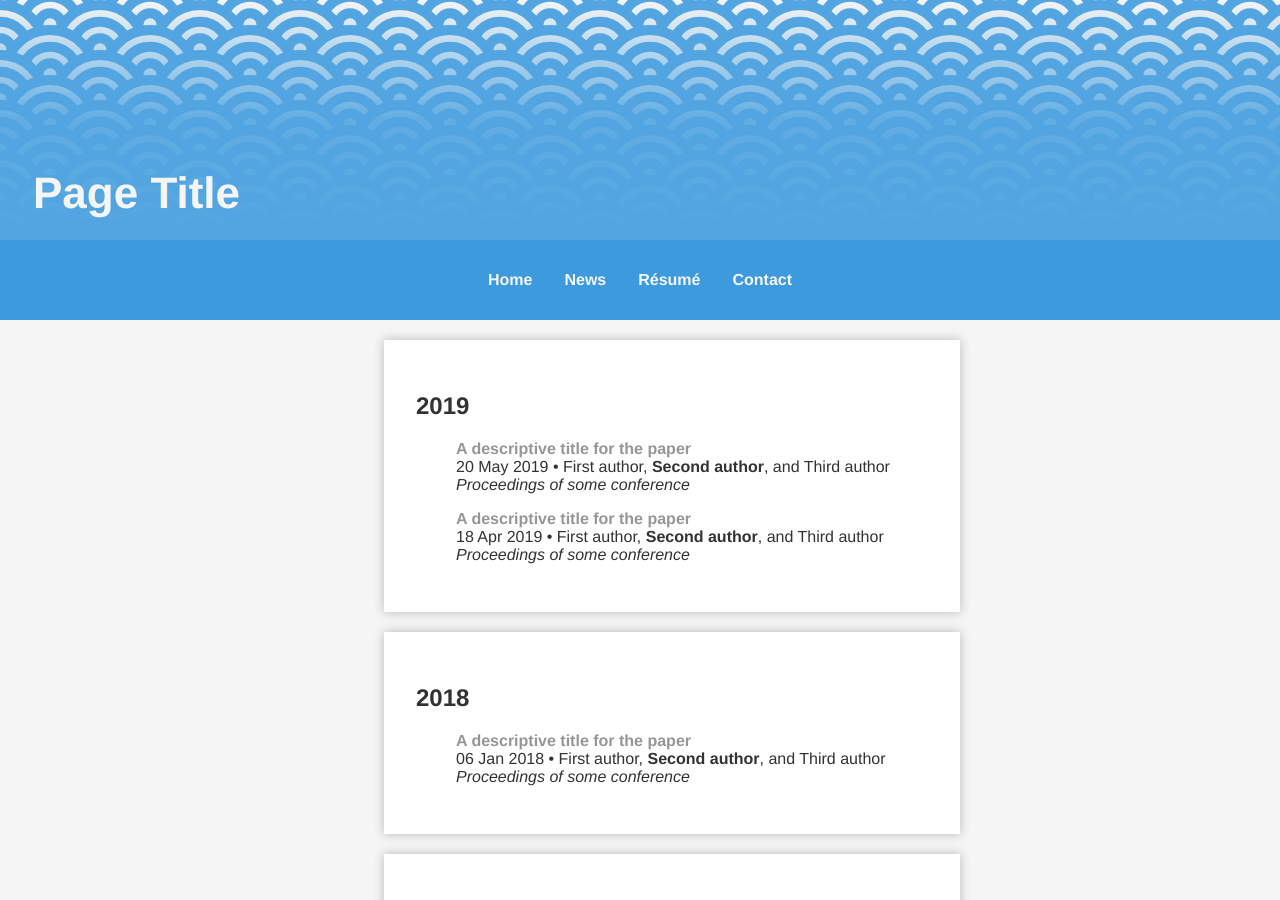
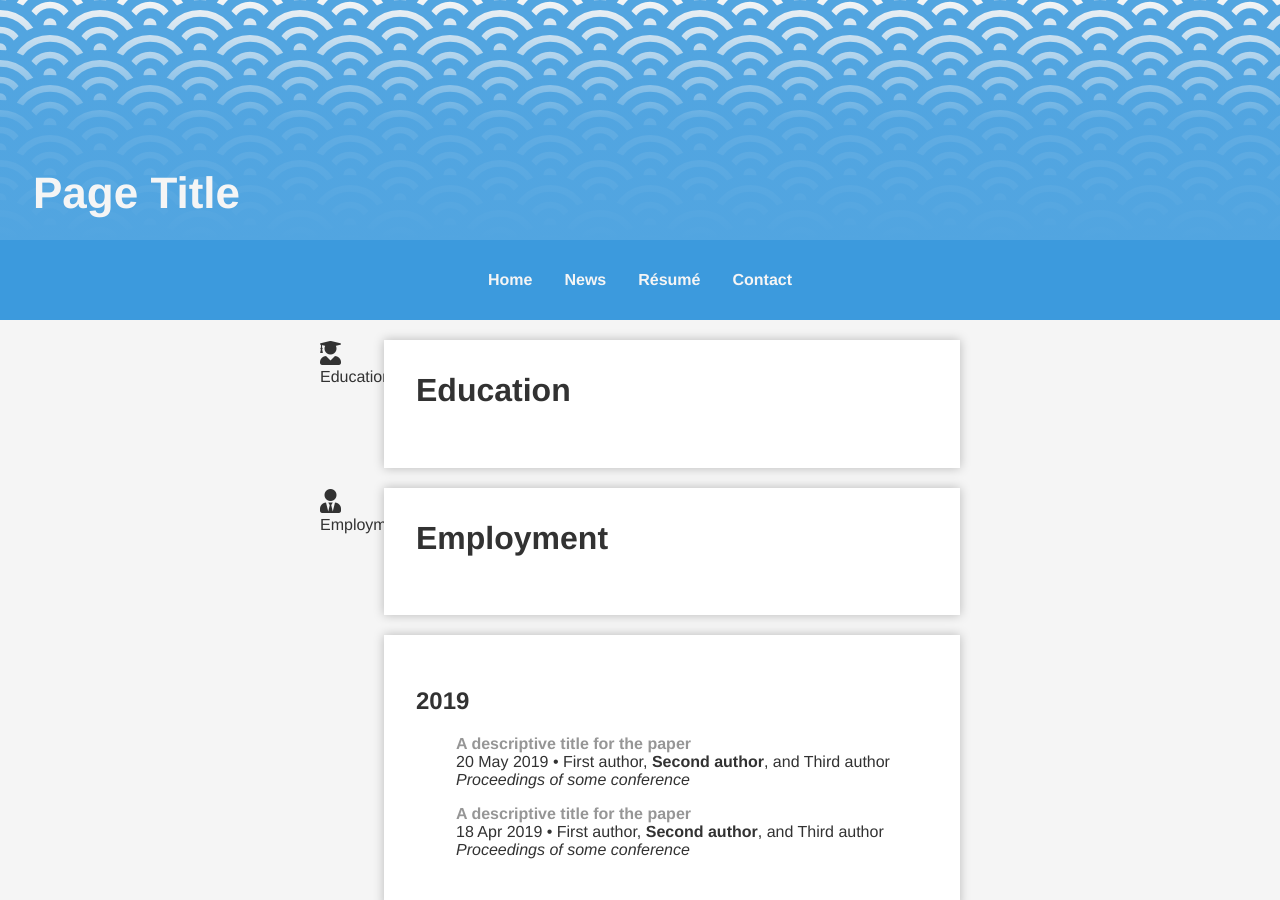
Before and after one commit to dmtveit/dmtveit.github.io, a Jekyll site: the page built from resume/index.html, in a window 1280 px wide and 900 px high. Built offline with Jekyll 4.4.1, drawn with Linux system fonts in a browser that asks for light colours.

Commit message:
populating résumé

```diff
--- a/index.html
+++ b/index.html
@@ -2,7 +2,7 @@
 layout: default
 title: Page Title
 ---
-<!-- About section -->
+<!-- About -->
 <div class="page-container">
     <div class="page-info">
         <section>
@@ -19,7 +19,7 @@ title: Page Title
     </div>
 </div>
 
-<!-- News section -->
+<!-- Newsfeed -->
 <div class="page-container">
     <div class="page-info">
         <section>
--- /dev/null
+++ b/news/index.html
@@ -0,0 +1,4 @@
+---
+layout: default
+title: News
+---
--- a/resume/index.html
+++ b/resume/index.html
@@ -2,6 +2,43 @@
 layout: default
 title: Résumé
 ---
+<!-- Education -->
+<div class="page-container">
+  <div class="page-info">
+      <section>
+          <h2 class="page-info-icon"><i class="fas fa-user-graduate"></i></h2>
+          <p class="page-info-text">Education</p>
+      </section>
+  </div>
+  <div class="page">
+      <section>
+          <h1>Education</h1>
+          {% for post in site.categories.education %}
+              {{ post.content }}
+          {% endfor %}
+      </section>
+  </div>
+</div>
+
+<!-- Employment -->
+<div class="page-container">
+  <div class="page-info">
+      <section>
+          <h2 class="page-info-icon"><i class="fas fa-user-tie"></i></h2>
+          <p class="page-info-text">Employment</p>
+      </section>
+  </div>
+  <div class="page">
+      <section>
+          <h1>Employment</h1>
+          {% for post in site.categories.employment %}
+              {{ post.content }}
+          {% endfor %}
+      </section>
+  </div>
+</div>
+
+<!-- Publications -->
 {% assign postsByYear = site.categories.publications | group_by_exp:"publication", "publication.date | date: '%Y'" %}
 {% for year in postsByYear %}
   <div class="page-container">
```
Also changed, not shown: README.md.
